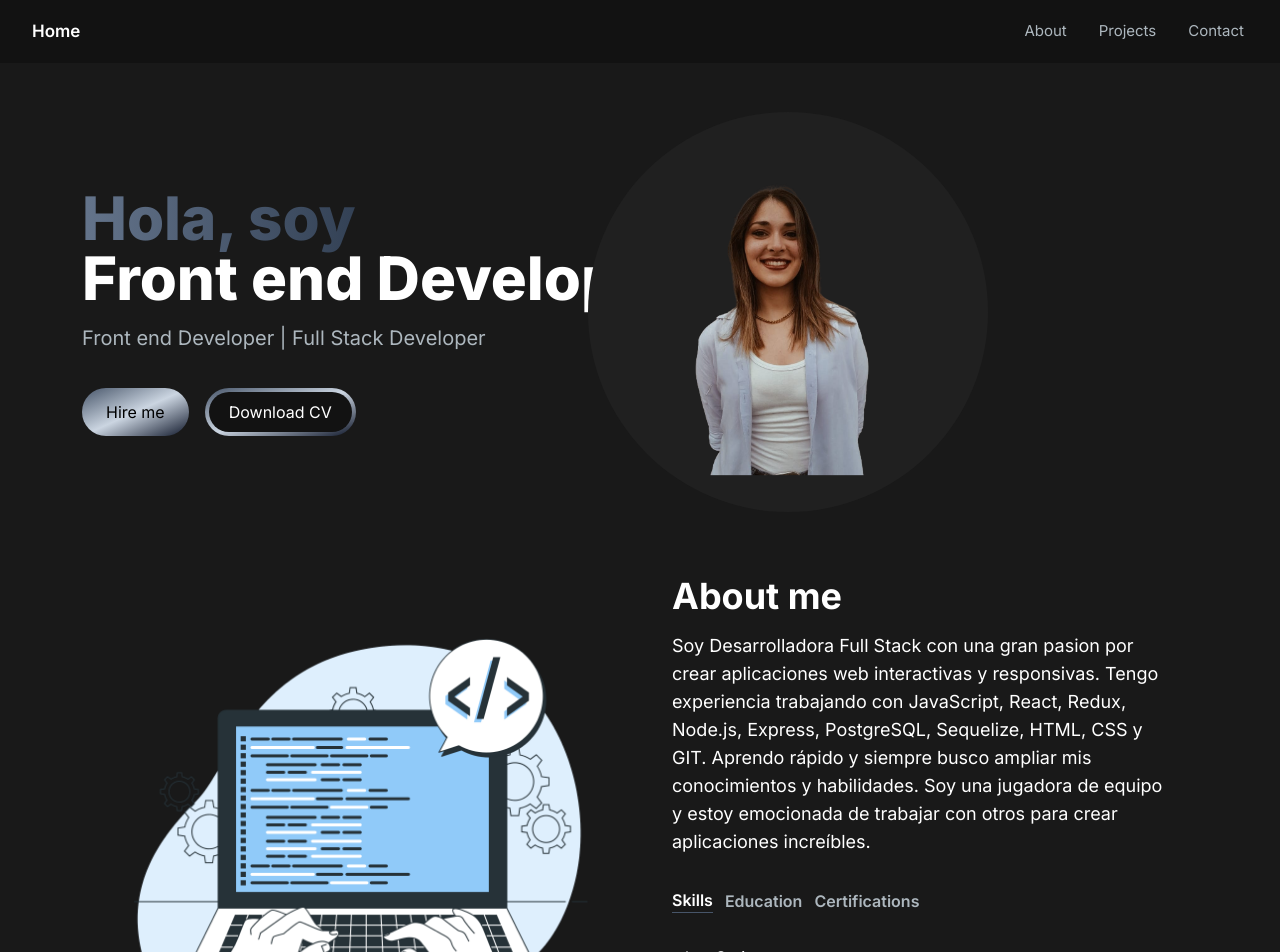
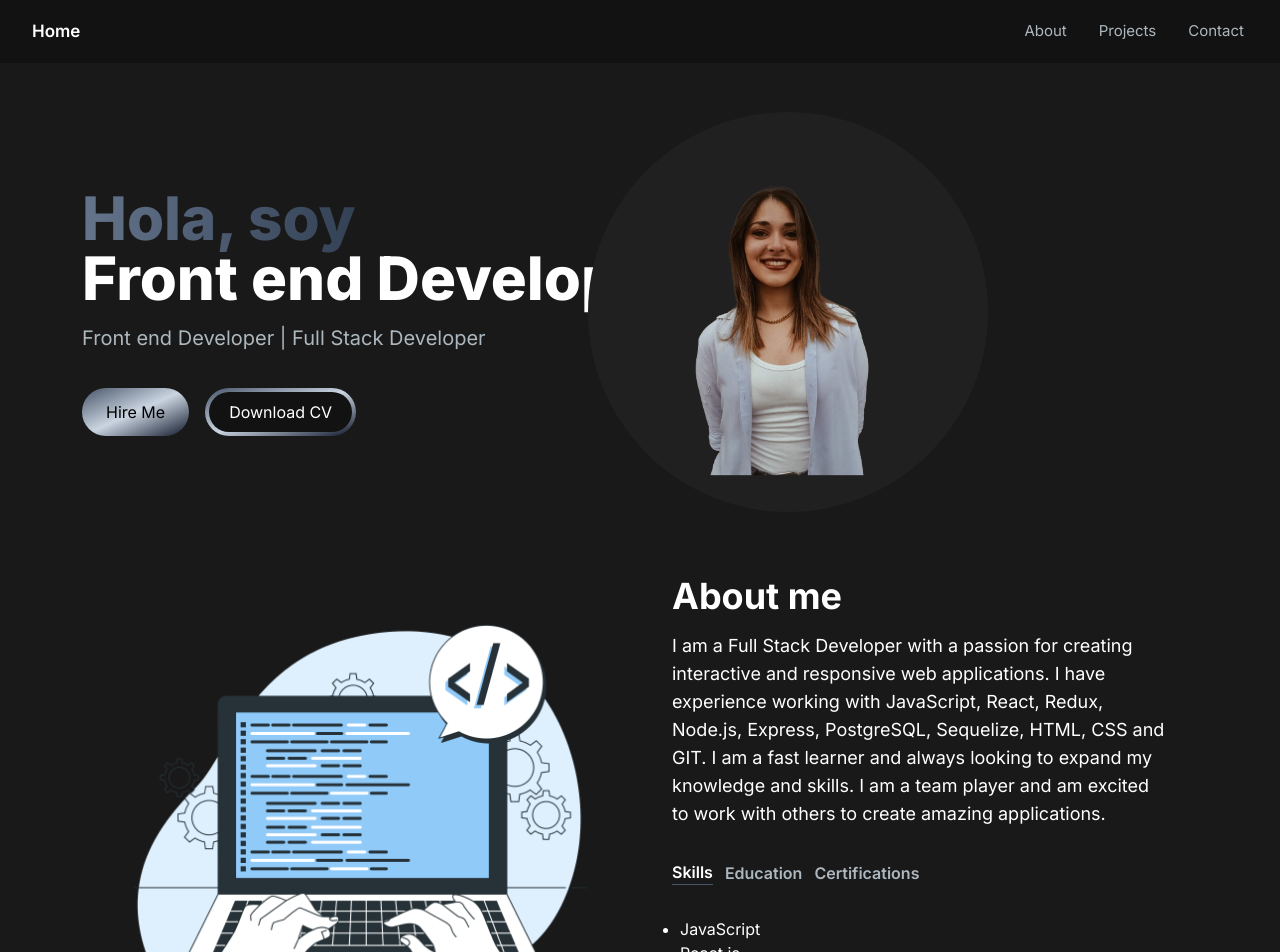
Before and after one commit to Vvalentinaperez/Portfolio, a Next.js app: page / in a window 1280 px wide. Shown: the top 952 px of the page. Built offline with nearby package versions, Linux system fonts and the light colour scheme.

Commit message:
portfoliio culminado

```diff
--- a/src/components/AboutSection.jsx
+++ b/src/components/AboutSection.jsx
@@ -57,13 +57,12 @@ const AboutSection = () => {
         <div className="mt-4 md:mt-0 text-left flex flex-col h-full">
           <h2 className="text-4xl font-bold text-white mb-4">About me</h2>
           <p className="text-base lg:text-lg">
-            Soy Desarrolladora Full Stack con una gran pasion por crear
-            aplicaciones web interactivas y responsivas. Tengo experiencia
-            trabajando con JavaScript, React, Redux, Node.js, Express,
-            PostgreSQL, Sequelize, HTML, CSS y GIT. Aprendo rápido y siempre
-            busco ampliar mis conocimientos y habilidades. Soy una jugadora de
-            equipo y estoy emocionada de trabajar con otros para crear
-            aplicaciones increíbles.{" "}
+            I am a Full Stack Developer with a passion for creating interactive
+            and responsive web applications. I have experience working with
+            JavaScript, React, Redux, Node.js, Express, PostgreSQL, Sequelize,
+            HTML, CSS and GIT. I am a fast learner and always looking to expand
+            my knowledge and skills. I am a team player and am excited to work
+            with others to create amazing applications.
           </p>
           <div className="flex flex-row justify-start mt-8">
             <TabButton
--- a/src/components/HeroSection.jsx
+++ b/src/components/HeroSection.jsx
@@ -31,9 +31,16 @@ const HeroSection = () => {
           </p>
           <button
             className="px-6 py-3 w-full sm:w-fit rounded-full  bg-gradient-to-br from-slate-600 via-slate-300
-          to-slate-900 hover:bg-slate-200 text-black mr-4 "
+          to-slate-900 hover:bg-slate-200  active:bg-slate-900 text-black mr-4 focus:outline-none focus:ring focus:border-blue-300"
           >
-            Hire me
+            <a
+              href="/carta.pdf" // Reemplaza con la ruta correcta a tu archivo CV
+              download="carta.pdf" // Especifica el nombre de descarga del archivo
+              target="_blank"
+              rel="noopener noreferrer"
+            >
+              Hire Me
+            </a>
           </button>
           <button
             className="px-1 py-1 w-full sm:w-fit rounded-full bg-gradient-to-br from-slate-600 via-slate-300
@@ -43,6 +50,8 @@ const HeroSection = () => {
               href="/cv.pdf" // Reemplaza con la ruta correcta a tu archivo CV
               download="cv.pdf" // Especifica el nombre de descarga del archivo
               className="block bg bg-[#121212] hover:bg-slate-800 rounded-full px-5 py-2 "
+              target="_blank"
+              rel="noopener noreferrer"
             >
               Download CV
             </a>
```
Also changed, not shown: 2 other files (tests, documents, lock files or other folders).
